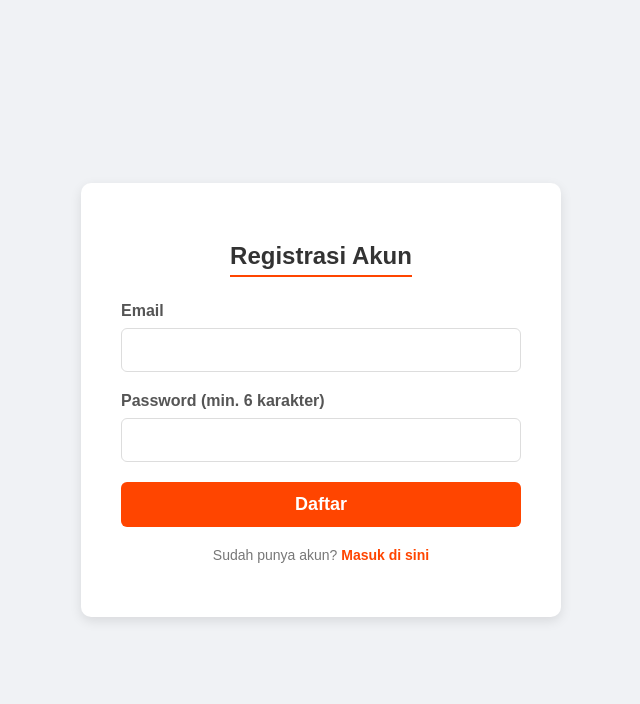
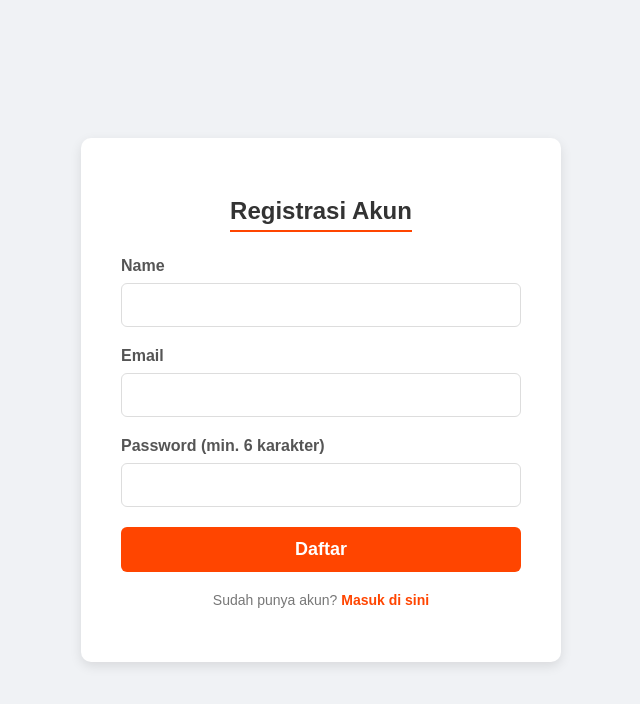
Before and after one commit to Doctor3131/PBP-FRONTEND, a React (Vite) app: page /register in a window 1280 px wide. Shown: the top 704 px of the page, without its empty margins (319-959 px from the left). Built offline with nearby package versions, Linux system fonts and the light colour scheme.

Commit message:
REGISTER - LOGIN DONE

```diff
--- a/src/pages/RegisterForm/index.jsx
+++ b/src/pages/RegisterForm/index.jsx
@@ -1,9 +1,10 @@
-import React, { useState } from 'react'
+import { useState } from 'react'
 import { Link, useNavigate } from 'react-router-dom'
-import { registerAPI } from '../../services/authService' // <-- Gunakan Service
-import '../../assets/styles/AuthForm.css' // <-- Path CSS baru
+import { registerAPI } from '../../services/authService'
+import '../../assets/styles/AuthForm.css'
 
 const RegisterForm = () => {
+  const [name, setName] = useState('')
   const [email, setEmail] = useState('')
   const [password, setPassword] = useState('')
   const [message, setMessage] = useState('')
@@ -15,8 +16,7 @@ const RegisterForm = () => {
     setMessage('')
 
     try {
-      // Panggil fungsi dari service
-      const response = await registerAPI({ email, password })
+      const response = await registerAPI({ name, email, password })
 
       setMessage(response.message)
       setMessageType('success')
@@ -35,7 +35,10 @@ const RegisterForm = () => {
         <h2>Registrasi Akun</h2>
         {message && <div className={`message ${messageType}`}>{message}</div>}
         <form onSubmit={handleSubmit}>
-          {/* ... form JSX tidak berubah ... */}
+          <div className="form-group">
+            <label htmlFor="name">Name</label>
+            <input type="Name" id="Name" value={name} onChange={(e) => setName(e.target.value)} required />
+          </div>
           <div className="form-group">
             <label htmlFor="email">Email</label>
             <input type="email" id="email" value={email} onChange={(e) => setEmail(e.target.value)} required />
--- a/src/services/api.js
+++ b/src/services/api.js
@@ -27,7 +27,6 @@ api.interceptors.response.use(
   (error) => {
     const errorMessage = error.response?.data?.message || error.message || 'Terjadi kesalahan pada server.'
     if (error.response?.status === 401) {
-      // Logika untuk logout jika tidak terautentikasi
       localStorage.clear()
       window.location.href = '/login'
     }
```
